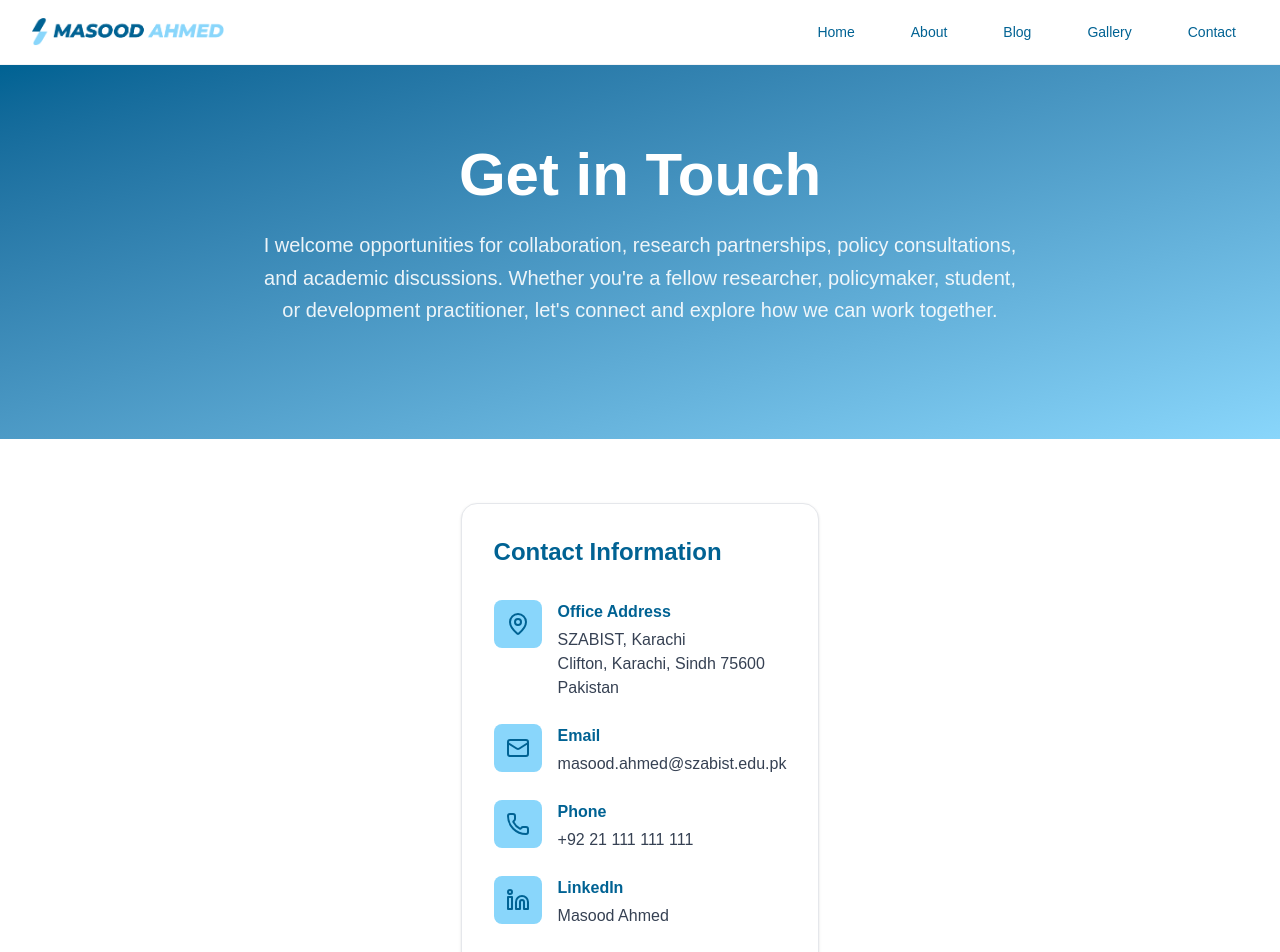
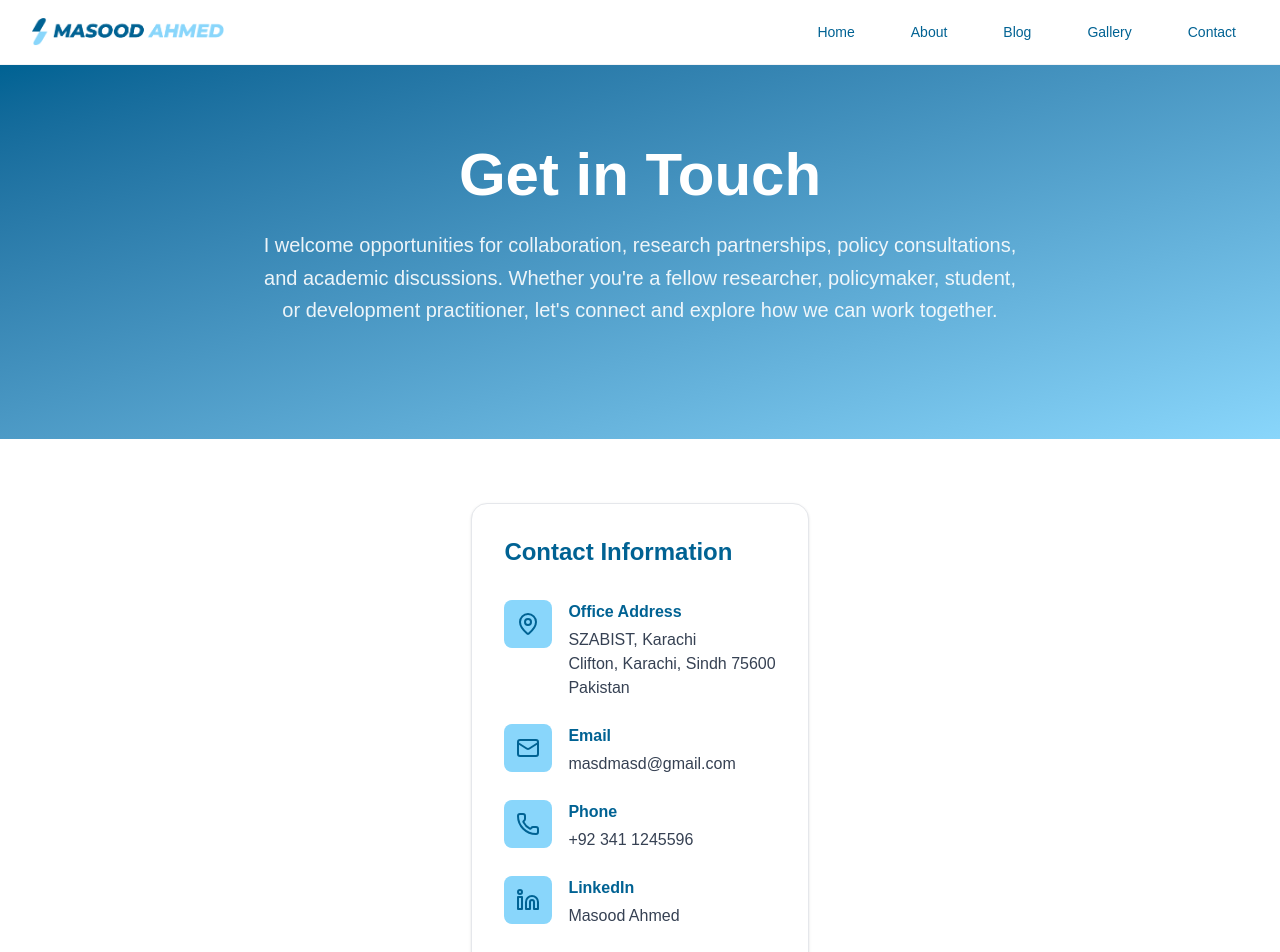
Before and after one commit to uzairshaikh346/MasoodAhmedPortfolio, a Next.js app: page /contact in a window 1280 px wide. Shown: the top 952 px of the page. Built offline with nearby package versions, Linux system fonts and the light colour scheme.

Commit message:
set contact info

```diff
--- a/src/app/contact/page.tsx
+++ b/src/app/contact/page.tsx
@@ -73,16 +73,16 @@ const contactDetails = [
   {
     icon: <Mail className="w-6 h-6" />,
     label: "Email",
-    value: "masood.ahmed@szabist.edu.pk",
+    value: "masdmasd@gmail.com",
     type: "email",
-    link: "mailto:masood.ahmed@szabist.edu.pk"
+    link: "mailto:masdmasd@gmail.com"
   },
   {
     icon: <Phone className="w-6 h-6" />,
     label: "Phone",
-    value: "+92 21 111 111 111",
+    value: "+92 341 1245596",
     type: "phone",
-    link: "tel:+922111111111"
+    link: "tel:+923411245596"
   },
   {
     icon: <Linkedin className="w-6 h-6" />,
```
